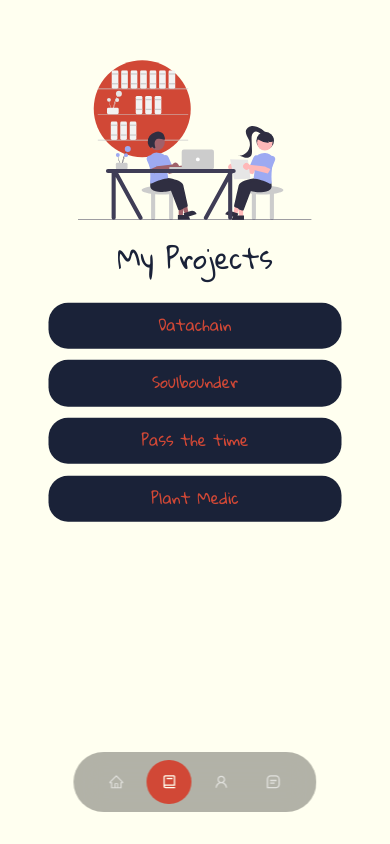
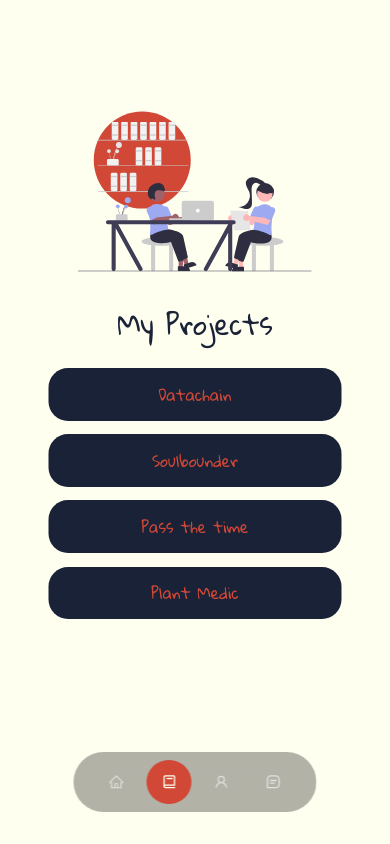
Before and after one commit to joethompson1/joethompson, a React (Create React App) app: page /projects in a window 390 px wide. Built offline with nearby package versions, Linux system fonts and the light colour scheme.

Commit message:
sizing issue on mobile projects page

```diff
--- a/src/components/projects/projects.css
+++ b/src/components/projects/projects.css
@@ -338,8 +338,8 @@ img {
 		grid-template-columns: 1fr;
 		grid-template-rows: 40% 60%;
 		gap: 0%;
-		height: 70%;
-		top: 40%;
+		height: 80%;
+		top: 50%;
 	}
 
 
```
